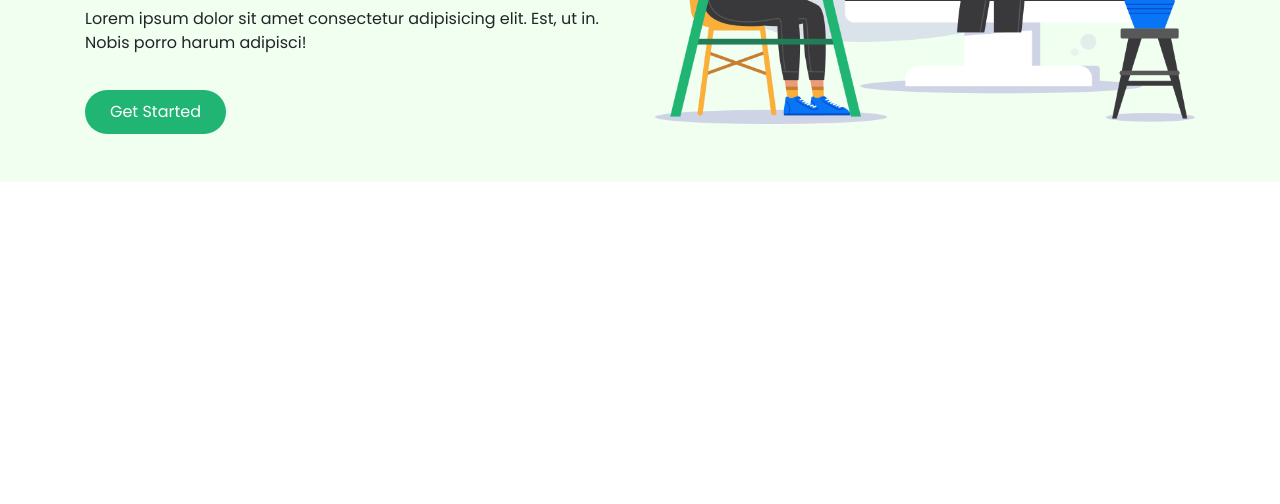
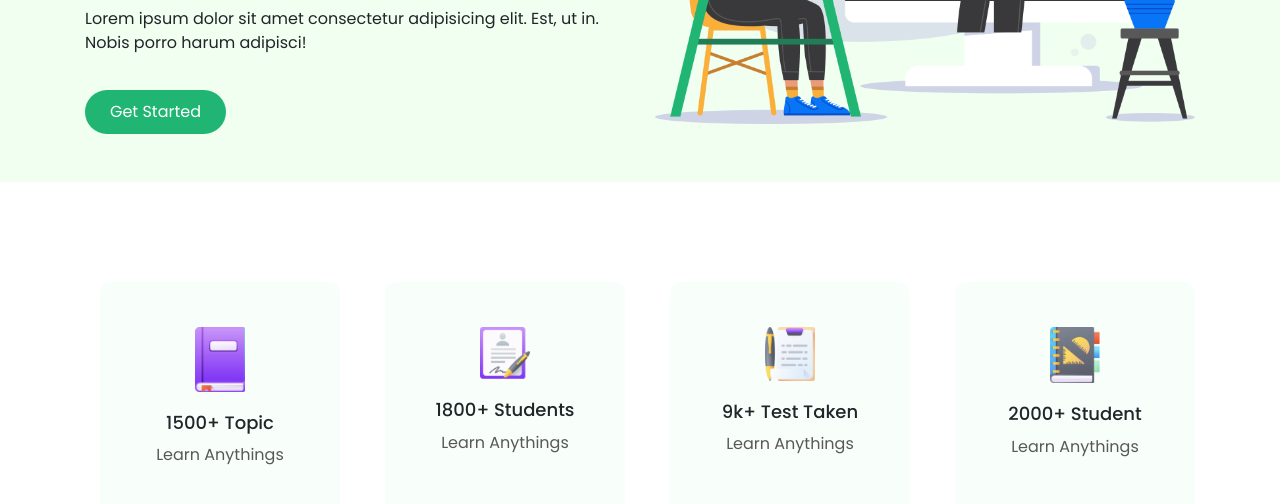
Before and after one commit to AdityaChowdhury2/e-school, a plain HTML site: page index.html in a window 1280 px wide. Shown: the part 372-876 px from the top of the page. Before the commit the page ends 800 px from the top, so only its background shows below. Drawn offline with nearby package versions, Linux system fonts and the light colour scheme.

Commit message:
categories added

```diff
--- a/index.html
+++ b/index.html
@@ -48,6 +48,40 @@
         </div>
       </div>
     </section>
+    <section class="categories">
+      <div class="container">
+        <div class="row text-center">
+          <div class="col-md-3 ">
+            <div class="cat">
+              <img src="images/ICON/book.png" alt="" width="50px">
+              <h5>1500+ Topic</h5>
+              <p>Learn Anythings</p>
+            </div>
+          </div>
+          <div class="col-md-3">
+            <div class="cat">
+              <img src="images/ICON/Student.png" alt="" width="50px">
+              <h5>1800+ Students</h5>
+              <p>Learn Anythings</p>
+            </div>
+          </div>
+          <div class=" col-md-3">
+            <div class="cat">
+              <img src="images/ICON/Test.png" alt="" width="50px">
+              <h5>9k+ Test Taken</h5>
+              <p>Learn Anythings</p>
+            </div>
+          </div>
+          <div class="col-md-3">
+            <div class="cat">
+              <img src="images/ICON/Students.png" alt="" width="50px">
+              <h5>2000+ Student</h5>
+              <p>Learn Anythings</p>
+            </div>
+          </div>
+        </div>
+      </div>
+    </section>
     <!-- Optional JavaScript -->
     <!-- jQuery first, then Popper.js, then Bootstrap JS -->
     <script src="https://code.jquery.com/jquery-3.3.1.slim.min.js" integrity="sha384-q8i/X+965DzO0rT7abK41JStQIAqVgRVzpbzo5smXKp4YfRvH+8abtTE1Pi6jizo" crossorigin="anonymous"></script>
--- a/style.css
+++ b/style.css
@@ -3,6 +3,9 @@
 }
 body{
     font-family: 'Poppins', sans-serif;
+}
+section{
+    margin-bottom: 100px;
 }
 .header{
     background-color: #F0FFF0;
@@ -40,3 +43,27 @@ a.default-button:hover{
 .hero p{
     margin: 35px 0;
 }
+
+.categories{
+}
+.cat {
+    border-radius: 10px;
+    background: #F8FFFB;
+    margin-left: 15px;
+    padding: 45px 0;
+    cursor: pointer;
+}
+.cat:hover{
+    background: #FFFFFF;
+
+    box-shadow: 0px 20px 40px rgba(0, 0, 0, 0.1);
+}
+.cat img{}
+.cat h5 {
+    font-size: 18px;
+    margin: 20px 0 10px 0;
+}
+.cat p{
+    color: #585859;
+
+}
```
